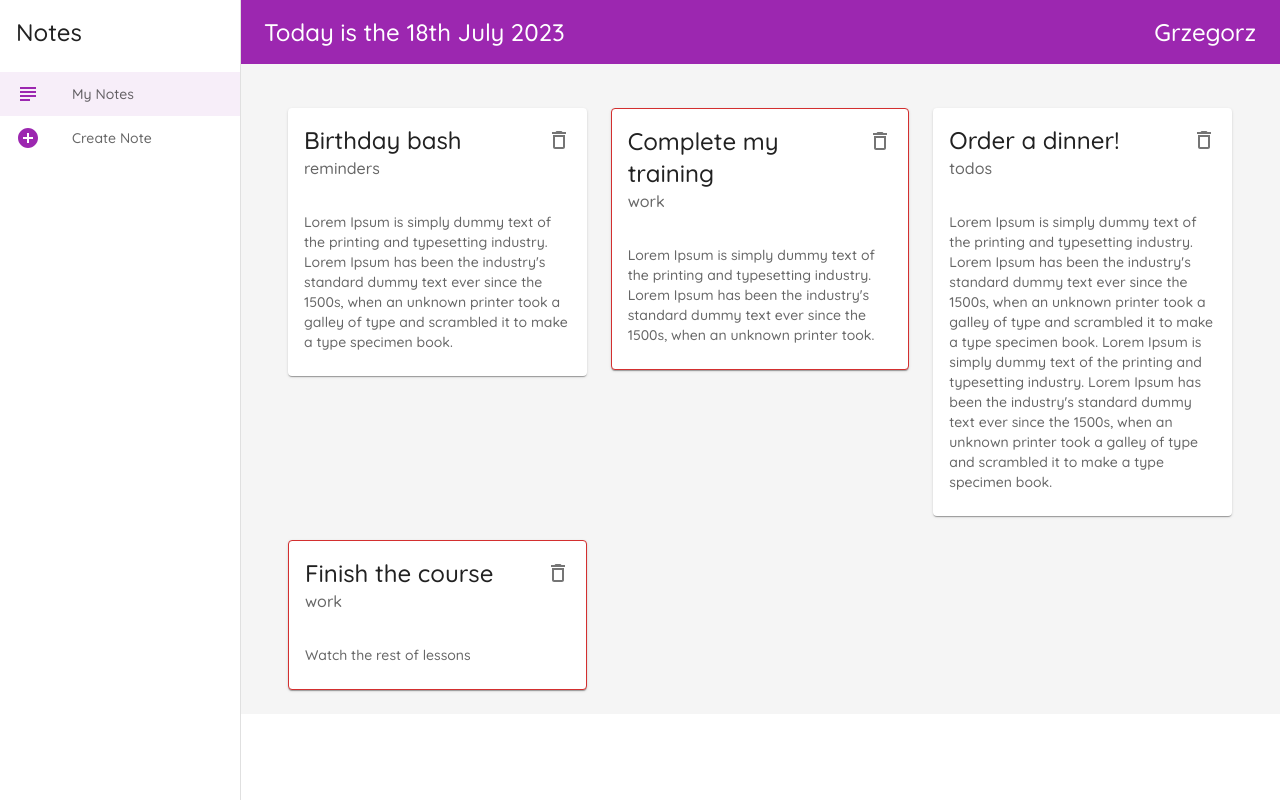
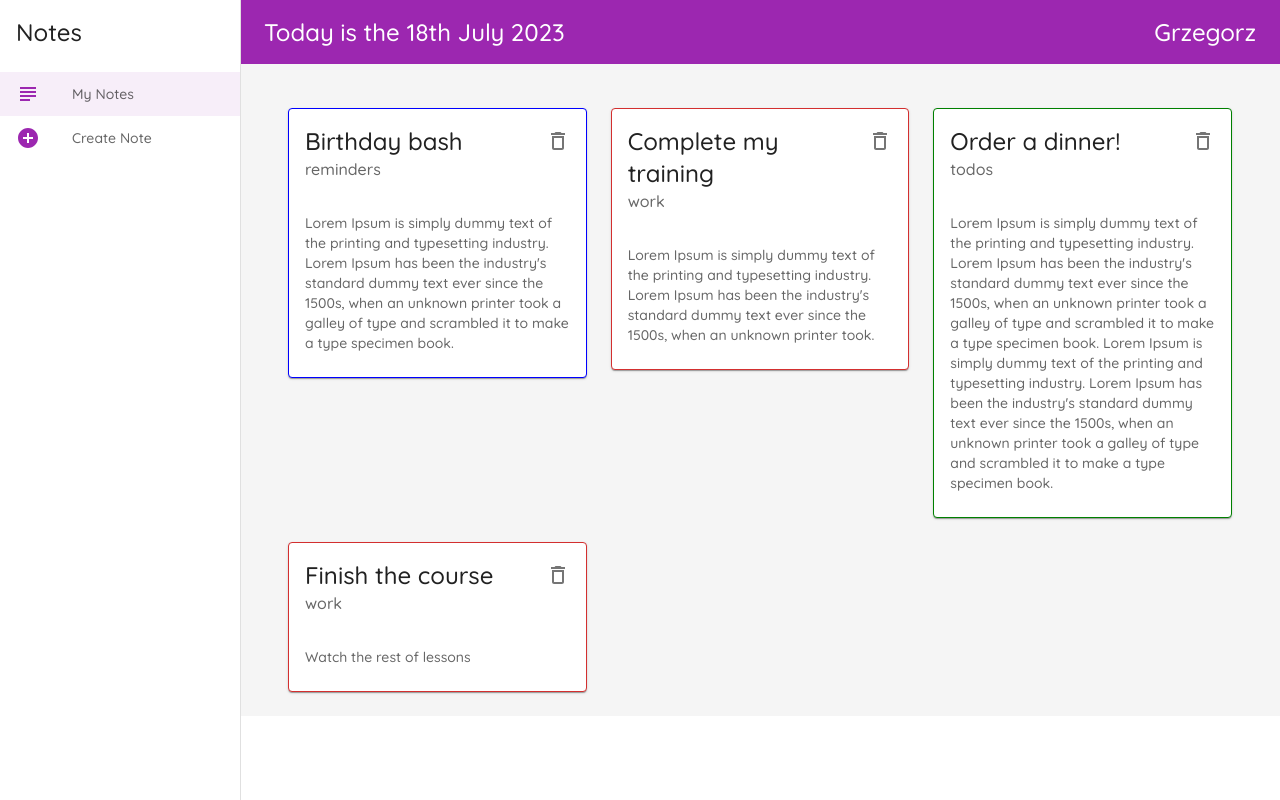
Before and after one commit to GrzegorzPacewicz/notes-mui, a React (Vite) app: page /#/ in a window 1280 px wide. Built offline with nearby package versions, Linux system fonts and the light colour scheme; data requests are answered from the project's data file.

Commit message:
Reminders are blue, todos green and work is red

```diff
--- a/src/components/NoteCard.jsx
+++ b/src/components/NoteCard.jsx
@@ -1,21 +1,25 @@
-import { Card, CardContent, CardHeader, IconButton, Typography, styled } from "@mui/material";
+import { Card, CardContent, CardHeader, IconButton, styled, Typography } from "@mui/material";
 import { DeleteOutlined } from "@mui/icons-material";
 import PropTypes from 'prop-types';
 
-const StyledCard = styled(Card)(({ theme, note }) => ({
-    border: note.category === 'work' ? `1px solid ${theme.palette.error.main}` : 'none',
+const StyledCard = styled(Card)(({theme, note}) => ({
+    border:
+        note.category === 'work' ? `1px solid ${theme.palette.error.main}`
+        : note.category === 'reminders' ? `1px solid blue`
+        : note.category === 'todos' ? `1px solid green`
+        : 'none',
 }));
 
 // instead the theme you can use it red for example;
 
-const NoteCard = ({ note, handleDelete }) => {
+const NoteCard = ({note, handleDelete}) => {
     return (
         <div>
             <StyledCard elevation={1} note={note}>
                 <CardHeader
                     action={
                         <IconButton onClick={() => handleDelete(note.id)}>
-                            <DeleteOutlined />
+                            <DeleteOutlined/>
                         </IconButton>
                     }
                     title={note.title}
```
